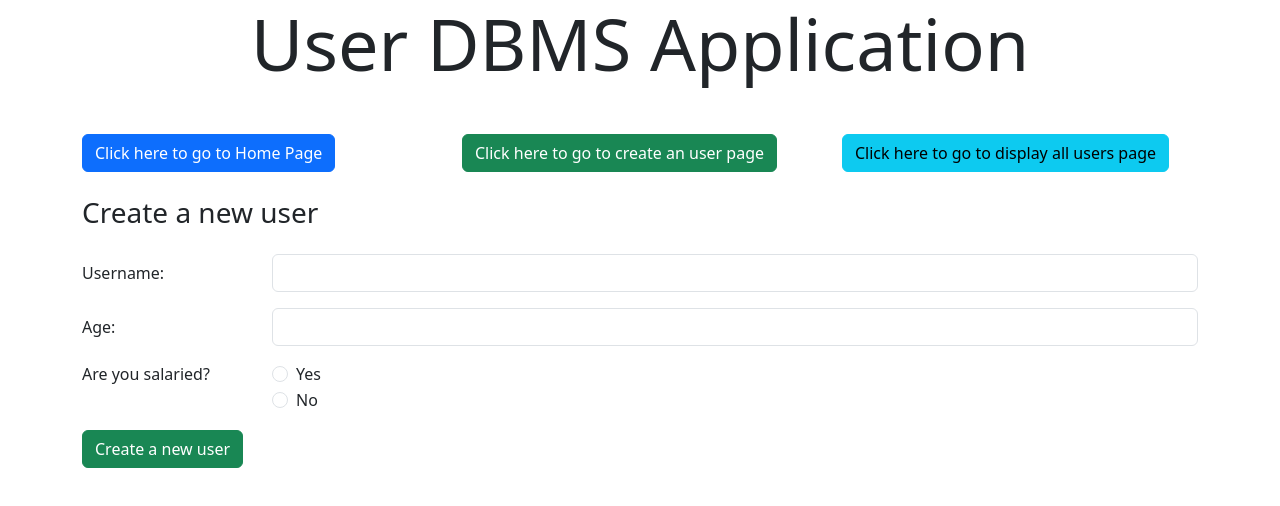
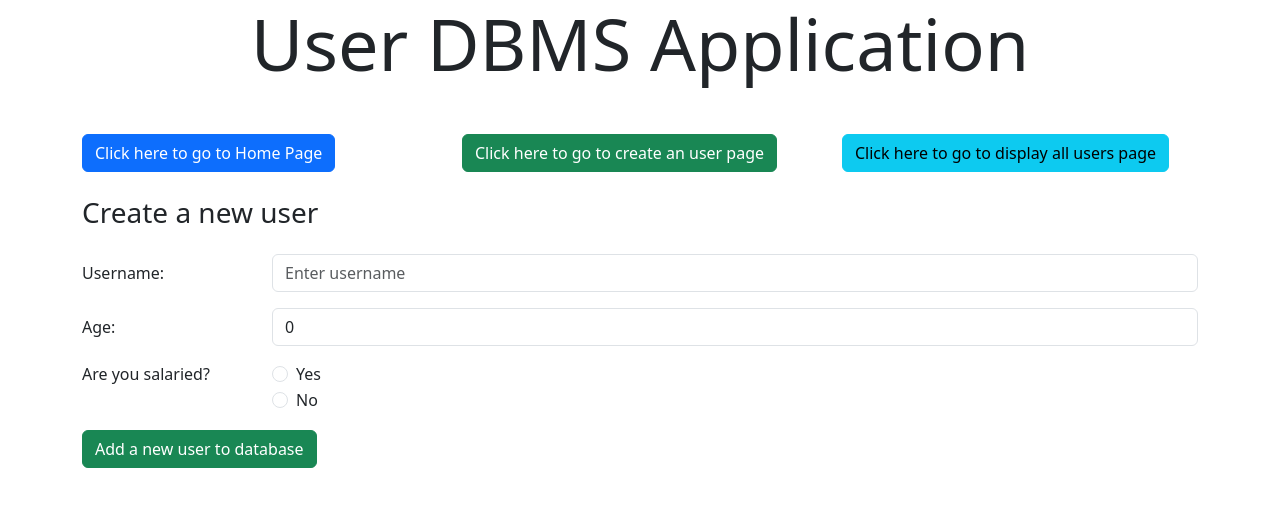
Before and after one commit to prabhupadswain/mern-stack-vercel, a React (Create React App) app in the folder client/: page /create-user in a window 1280 px wide. Shown: the top 506 px of the page. Built offline with nearby package versions, Linux system fonts and the light colour scheme.

Commit message:
Controlled Inputs in UserForm component

```diff
--- a/client/src/components/UserForm.js
+++ b/client/src/components/UserForm.js
@@ -1,23 +1,63 @@
-import React, { Fragment } from 'react';
+import React, { useState } from 'react';
 
 const UserForm = () => {
+  const [user, setUser] = useState({
+    username: '',
+    age: 0,
+    salaried: undefined,
+  });
+
+  const changeHandler = (e) => {
+    setUser({ ...user, [e.target.name]: e.target.value });
+  };
+
+  const submitHandler = (e) => {
+    e.preventDefault();
+    console.log(user);
+
+    const { username, age, salaried } = user;
+
+    const newUser = {
+      username,
+      age: +age,
+      salaried: salaried === 'yes' ? true : false,
+    };
+
+    console.log(newUser);
+
+    setUser({
+      username: '',
+      age: 0,
+      salaried: undefined,
+    });
+  };
+
   return (
-    <Fragment>
-      <form>
+    <form onSubmit={submitHandler}>
       <div className='row mb-3'>
-          <label htmlFor='userName' className='col-sm-2 col-form-label'>
-            Username:{' '}
-          </label>
+        <label className='col-sm-2 col-form-label'>Username: </label>
         <div className='col-sm-10'>
-            <input type='email' className='form-control' id='userName' />
+          <input
+            type='text'
+            placeholder='Enter username'
+            value={user.username}
+            className='form-control'
+            name='username'
+            onChange={changeHandler}
+          />
         </div>
       </div>
-        <div class='row mb-3'>
-          <label htmlFor='age' className='col-sm-2 col-form-label'>
-            Age:{' '}
-          </label>
+      <div className='row mb-3'>
+        <label className='col-sm-2 col-form-label'>Age: </label>
         <div className='col-sm-10'>
-            <input type='number' className='form-control' id='age' />
+          <input
+            type='number'
+            placeholder='Enter user age in number only'
+            value={user.age}
+            className='form-control'
+            name='age'
+            onChange={changeHandler}
+          />
         </div>
       </div>
       <fieldset className='row mb-3'>
@@ -30,36 +70,33 @@ const UserForm = () => {
               className='form-check-input'
               type='radio'
               name='salaried'
-                id='salariedTrue'
               value='yes'
+              checked={user.salaried === 'yes'}
+              onChange={changeHandler}
             />
-              <label className='form-check-label' htmlFor='salariedTrue'>
-                Yes
-              </label>
+            <label className='form-check-label'>Yes</label>
           </div>
           <div className='form-check'>
             <input
               className='form-check-input'
               type='radio'
               name='salaried'
-                id='salariedFalse'
               value='no'
+              checked={user.salaried === 'no'}
+              onChange={changeHandler}
             />
-              <label className='form-check-label' htmlFor='salariedFalse'>
-                No
-              </label>
+            <label className='form-check-label'>No</label>
           </div>
         </div>
       </fieldset>
       <div className='row mb-3'>
         <div className='col-sm-4'>
-            <button type='submit' class='btn btn-success'>
-              Create a new user
+          <button type='submit' className='btn btn-success'>
+            Add a new user to database
           </button>
         </div>
       </div>
     </form>
-    </Fragment>
   );
 };
 
```
Lines whose indentation alone changed are shown as unchanged.
